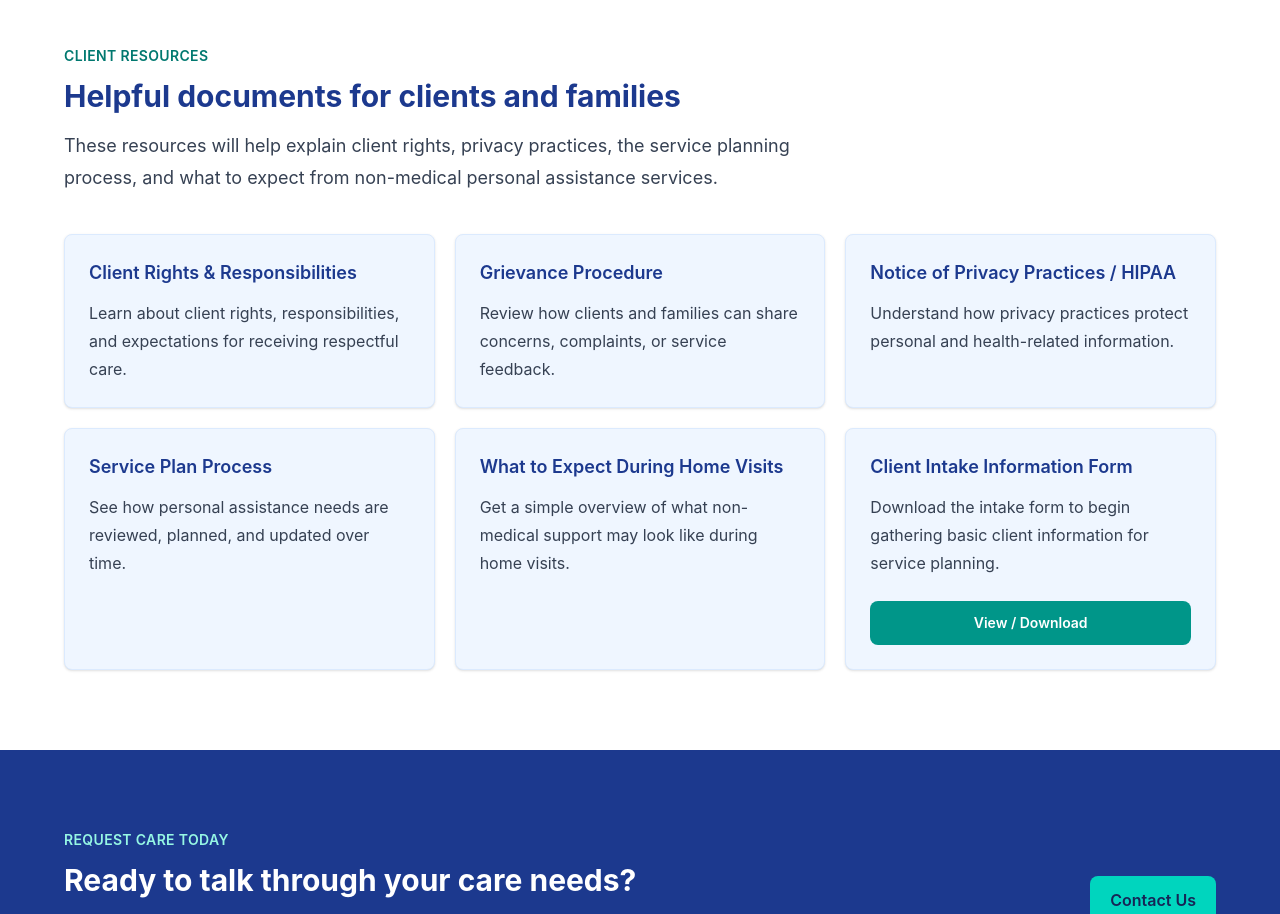
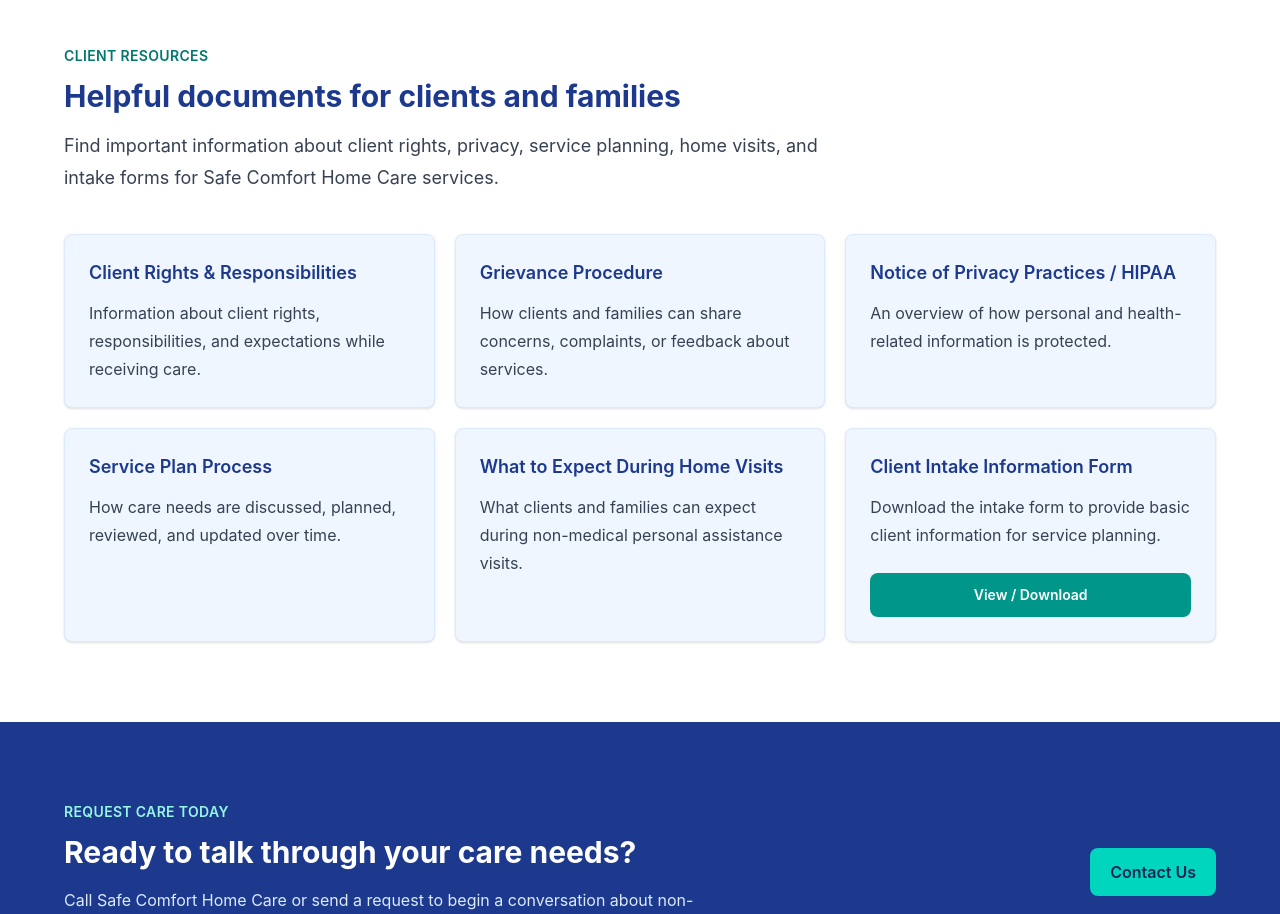
Before and after one commit to erinsebast/safe-comfort-home-care-site, a React (Vite) app: page / in a window 1280 px wide. Shown: the part 3320-4234 px from the top of the page. Built offline with nearby package versions, Linux system fonts and the light colour scheme.

Commit message:
Minor changes for wording in Client Resources

```diff
--- a/src/pages/Home.jsx
+++ b/src/pages/Home.jsx
@@ -91,42 +91,42 @@ const resourceLinks = [
   {
     title: "Client Rights & Responsibilities",
     description:
-      "Learn about client rights, responsibilities, and expectations for receiving respectful care.",
+      "Information about client rights, responsibilities, and expectations while receiving care.",
     href: "",
     status: "summary",
   },
   {
     title: "Grievance Procedure",
     description:
-      "Review how clients and families can share concerns, complaints, or service feedback.",
+      "How clients and families can share concerns, complaints, or feedback about services.",
     href: "",
     status: "summary",
   },
   {
     title: "Notice of Privacy Practices / HIPAA",
     description:
-      "Understand how privacy practices protect personal and health-related information.",
+      "An overview of how personal and health-related information is protected.",
     href: "",
     status: "summary",
   },
   {
     title: "Service Plan Process",
     description:
-      "See how personal assistance needs are reviewed, planned, and updated over time.",
+      "How care needs are discussed, planned, reviewed, and updated over time.",
     href: "",
     status: "summary",
   },
   {
     title: "What to Expect During Home Visits",
     description:
-      "Get a simple overview of what non-medical support may look like during home visits.",
+      "What clients and families can expect during non-medical personal assistance visits.",
     href: "",
     status: "summary",
   },
   {
     title: "Client Intake Information Form",
     description:
-      "Download the intake form to begin gathering basic client information for service planning.",
+      "Download the intake form to provide basic client information for service planning.",
     href: "/documents/client-intake-information-form.pdf",
     status: "download",
   },
@@ -289,9 +289,9 @@ function Home() {
             Helpful documents for clients and families
           </h2>
           <p className="mt-4 max-w-3xl text-lg leading-8 text-gray-700">
-            These resources will help explain client rights, privacy practices,
-            the service planning process, and what to expect from non-medical
-            personal assistance services.
+            Find important information about client rights, privacy, service
+            planning, home visits, and intake forms for Safe Comfort Home Care
+            services.
           </p>
 
           <div className="mt-10 grid gap-5 sm:grid-cols-2 lg:grid-cols-3">
```
